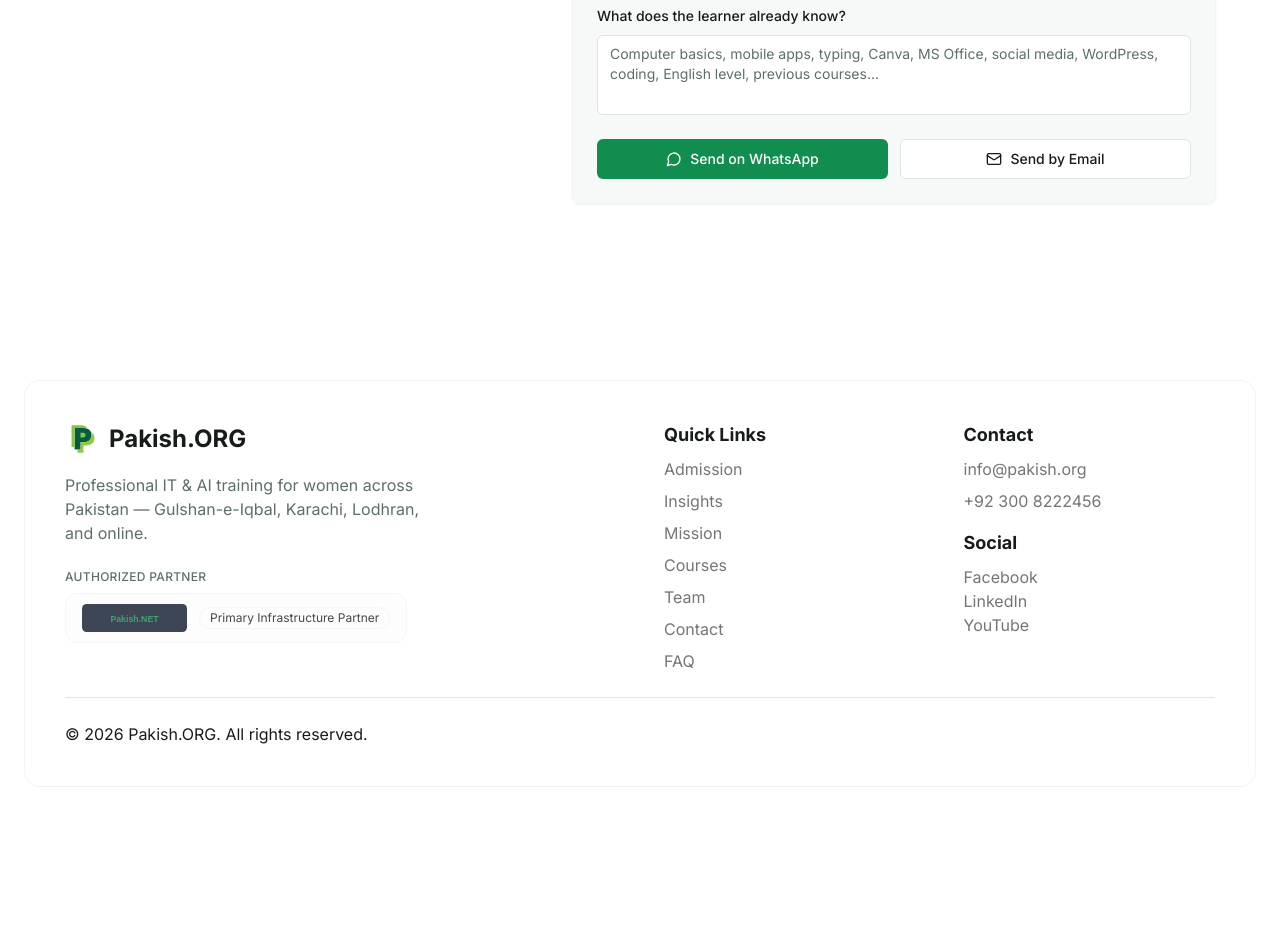
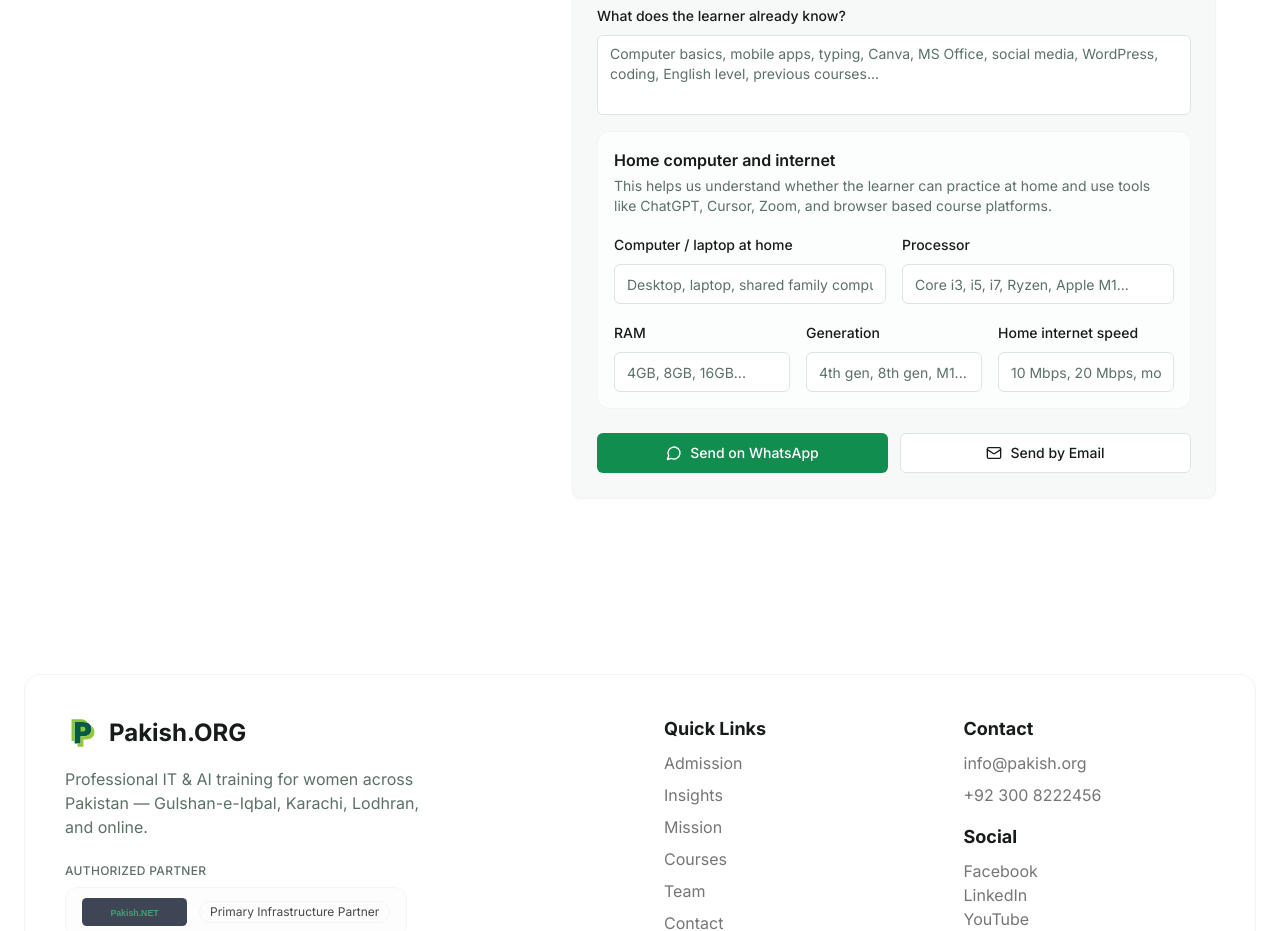
Before and after one commit to adibapk/pakish-org, a Next.js app: page /admission in a window 1280 px wide. Shown: the part 900-1831 px from the top of the page. Before the commit the page ends 1767 px from the top, so only its background shows below. Built offline with nearby package versions, Linux system fonts and the light colour scheme.

Commit message:
Add learner computer details to admission form

```diff
--- a/components/admission/admission-form.tsx
+++ b/components/admission/admission-form.tsx
@@ -52,6 +52,11 @@ const formSchema = z
     currentSkills: z.string().min(10, "Please tell us what the learner already knows."),
     interests: z.string().min(10, "Please describe current interests or goals."),
     socialProfile: z.string().min(3, "Please add a Facebook or public social profile link."),
+    computerType: z.string().min(2, "Please enter the computer or laptop type."),
+    processor: z.string().min(2, "Please enter the processor details."),
+    ram: z.string().min(1, "Please enter the RAM size."),
+    generation: z.string().min(1, "Please enter the computer generation."),
+    internetSpeed: z.string().min(2, "Please enter home internet speed or connection quality."),
     program: z.string().min(1, "Please choose a program."),
     learningMode: z.string().min(1, "Please choose a learning mode."),
     enrollmentType: z.enum(["fee", "subsidy"]),
@@ -127,6 +132,11 @@ export function AdmissionForm({ initialType }: AdmissionFormProps) {
       currentSkills: "",
       interests: "",
       socialProfile: "",
+      computerType: "",
+      processor: "",
+      ram: "",
+      generation: "",
+      internetSpeed: "",
       program: "",
       learningMode: "",
       enrollmentType: defaultType,
@@ -154,6 +164,11 @@ export function AdmissionForm({ initialType }: AdmissionFormProps) {
       `Current interests/goals: ${values.interests}`,
       `Current skills/experience: ${values.currentSkills}`,
       `Facebook/social profile: ${values.socialProfile}`,
+      `Home computer/laptop: ${values.computerType}`,
+      `Processor: ${values.processor}`,
+      `RAM: ${values.ram}`,
+      `Generation: ${values.generation}`,
+      `Home internet speed/quality: ${values.internetSpeed}`,
       `Program: ${values.program}`,
       `Learning mode: ${values.learningMode}`,
       `Admission type: ${enrollmentTypes[values.enrollmentType]}`,
@@ -184,7 +199,7 @@ export function AdmissionForm({ initialType }: AdmissionFormProps) {
       `Admission Request - ${enrollmentTypes[values.enrollmentType]}`
     );
     const body = encodeURIComponent(buildMessage(values));
-    window.location.href = `mailto:info@pakish.org?subject=${subject}&body=${body}`;
+    window.location.href = `mailto:admin@pakish.org?subject=${subject}&body=${body}`;
   }
 
   return (
@@ -501,6 +516,98 @@ export function AdmissionForm({ initialType }: AdmissionFormProps) {
                   )}
                 />
 
+                <div className="rounded-xl border border-secondary bg-background/70 p-4">
+                  <h3 className="font-semibold">Home computer and internet</h3>
+                  <p className="mt-1 text-sm text-muted-foreground">
+                    This helps us understand whether the learner can practice at
+                    home and use tools like ChatGPT, Cursor, Zoom, and browser
+                    based course platforms.
+                  </p>
+
+                  <div className="mt-4 grid gap-4 sm:grid-cols-2">
+                    <FormField
+                      control={form.control}
+                      name="computerType"
+                      render={({ field }) => (
+                        <FormItem>
+                          <FormLabel>Computer / laptop at home</FormLabel>
+                          <FormControl>
+                            <Input
+                              placeholder="Desktop, laptop, shared family computer..."
+                              {...field}
+                            />
+                          </FormControl>
+                          <FormMessage />
+                        </FormItem>
+                      )}
+                    />
+
+                    <FormField
+                      control={form.control}
+                      name="processor"
+                      render={({ field }) => (
+                        <FormItem>
+                          <FormLabel>Processor</FormLabel>
+                          <FormControl>
+                            <Input
+                              placeholder="Core i3, i5, i7, Ryzen, Apple M1..."
+                              {...field}
+                            />
+                          </FormControl>
+                          <FormMessage />
+                        </FormItem>
+                      )}
+                    />
+                  </div>
+
+                  <div className="mt-4 grid gap-4 sm:grid-cols-3">
+                    <FormField
+                      control={form.control}
+                      name="ram"
+                      render={({ field }) => (
+                        <FormItem>
+                          <FormLabel>RAM</FormLabel>
+                          <FormControl>
+                            <Input placeholder="4GB, 8GB, 16GB..." {...field} />
+                          </FormControl>
+                          <FormMessage />
+                        </FormItem>
+                      )}
+                    />
+
+                    <FormField
+                      control={form.control}
+                      name="generation"
+                      render={({ field }) => (
+                        <FormItem>
+                          <FormLabel>Generation</FormLabel>
+                          <FormControl>
+                            <Input placeholder="4th gen, 8th gen, M1..." {...field} />
+                          </FormControl>
+                          <FormMessage />
+                        </FormItem>
+                      )}
+                    />
+
+                    <FormField
+                      control={form.control}
+                      name="internetSpeed"
+                      render={({ field }) => (
+                        <FormItem>
+                          <FormLabel>Home internet speed</FormLabel>
+                          <FormControl>
+                            <Input
+                              placeholder="10 Mbps, 20 Mbps, mobile data..."
+                              {...field}
+                            />
+                          </FormControl>
+                          <FormMessage />
+                        </FormItem>
+                      )}
+                    />
+                  </div>
+                </div>
+
                 {isSubsidy ? (
                   <div className="grid gap-4 rounded-xl border border-primary/20 bg-primary/5 p-4">
                     <div>
--- a/components/layout/sections/contact.tsx
+++ b/components/layout/sections/contact.tsx
@@ -52,7 +52,7 @@ export const ContactSection = () => {
     const { firstName, lastName, email, subject, message } = values;
 
     const body = `Hello, I am ${firstName} ${lastName}.\n\nEmail: ${email}\n\n${message}`;
-    const mailToLink = `mailto:info@pakish.org?subject=${encodeURIComponent(
+    const mailToLink = `mailto:admin@pakish.org?subject=${encodeURIComponent(
       subject
     )}&body=${encodeURIComponent(body)}`;
 
@@ -116,7 +116,7 @@ export const ContactSection = () => {
                 <div className="font-bold">Mail US</div>
               </div>
 
-              <div>info@pakish.org</div>
+              <div>admin@pakish.org</div>
             </div>
 
             <div>
```
